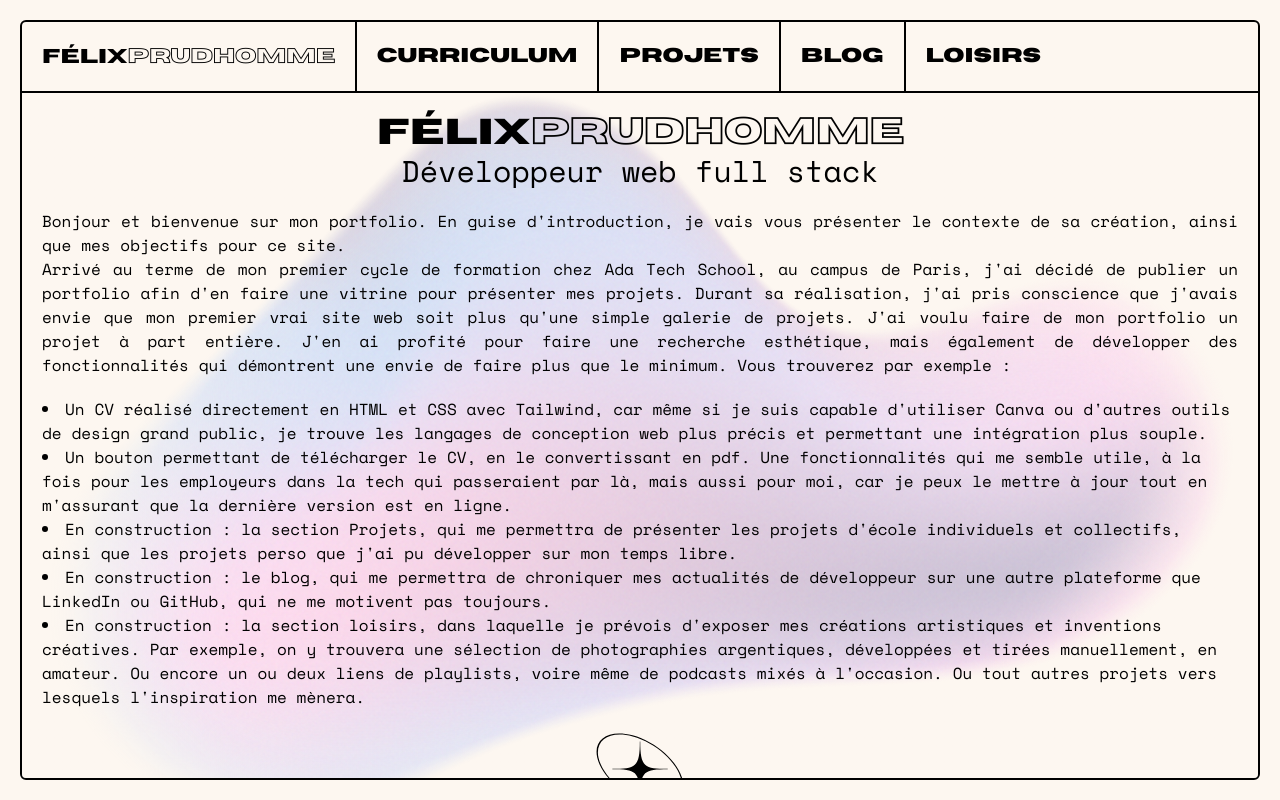
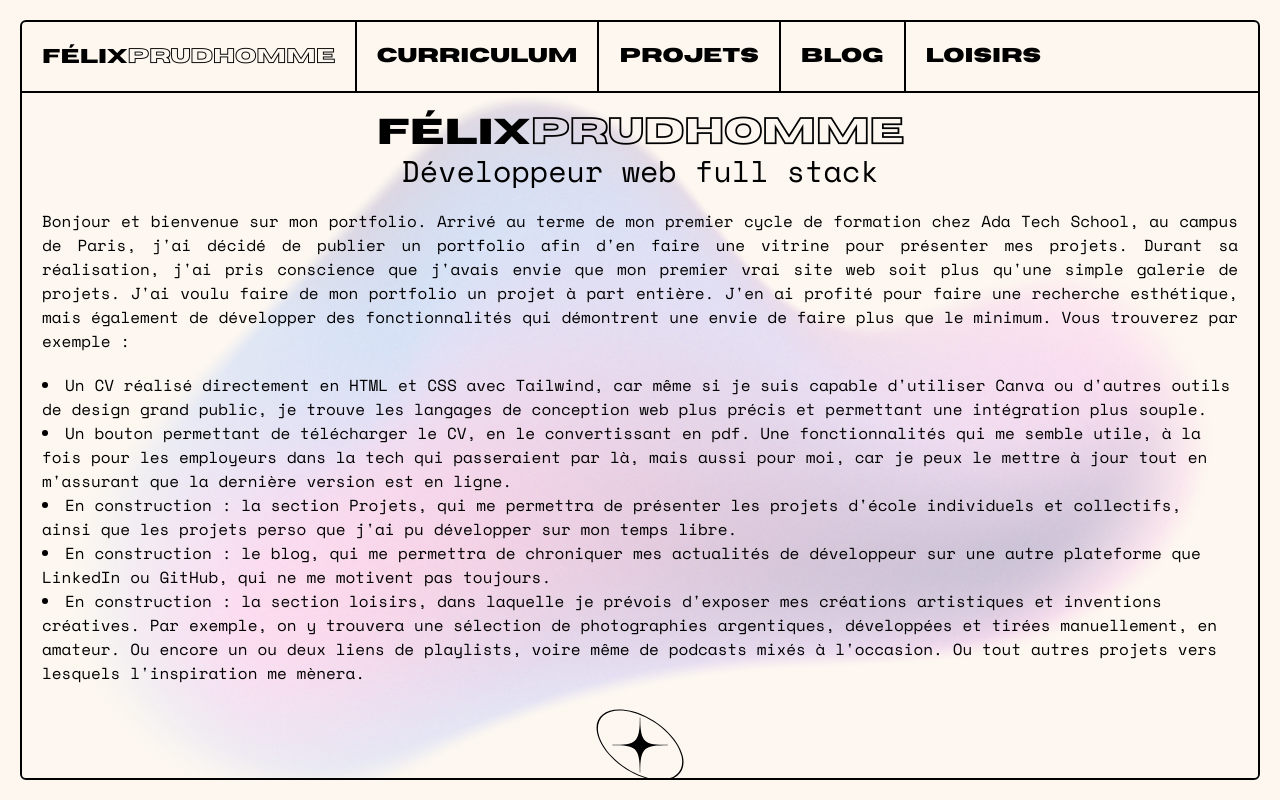
Before and after one commit to FPrud/portfolio, a Next.js app: page / in a window 1280 px wide. Built offline with nearby package versions, Linux system fonts and the light colour scheme.

Commit message:
update: refine introduction text in portfolio

```diff
--- a/app/page.tsx
+++ b/app/page.tsx
@@ -5,7 +5,7 @@ export default function Home() {
         <h1 id="title" className="text-center Horizon text-4xl">Félix<span className="HorizonOutlined font-black">Prudhomme</span></h1>
         <h2 id="subtitle" className="text-center text-3xl pb-5">Développeur web full stack</h2>
         <p id="content" className="text-justify mb-5">
-          Bonjour et bienvenue sur mon portfolio. En guise d'introduction, je vais vous présenter le contexte de sa création, ainsi que mes objectifs pour ce site. <br /> Arrivé au terme de mon premier cycle de formation chez Ada Tech School, au campus de Paris, j'ai décidé de publier un portfolio afin d'en faire une vitrine pour présenter mes projets. Durant sa réalisation, j'ai pris conscience que j'avais envie que mon premier vrai site web soit plus qu'une simple galerie de projets. J'ai voulu faire de mon portfolio un projet à part entière. J'en ai profité pour faire une recherche esthétique, mais également de développer des fonctionnalités qui démontrent une envie de faire plus que le minimum. Vous trouverez par exemple :
+          Bonjour et bienvenue sur mon portfolio. Arrivé au terme de mon premier cycle de formation chez Ada Tech School, au campus de Paris, j'ai décidé de publier un portfolio afin d'en faire une vitrine pour présenter mes projets. Durant sa réalisation, j'ai pris conscience que j'avais envie que mon premier vrai site web soit plus qu'une simple galerie de projets. J'ai voulu faire de mon portfolio un projet à part entière. J'en ai profité pour faire une recherche esthétique, mais également de développer des fonctionnalités qui démontrent une envie de faire plus que le minimum. Vous trouverez par exemple :
         </p>
         <ul className="list-disc list-inside">
           <li>
```
